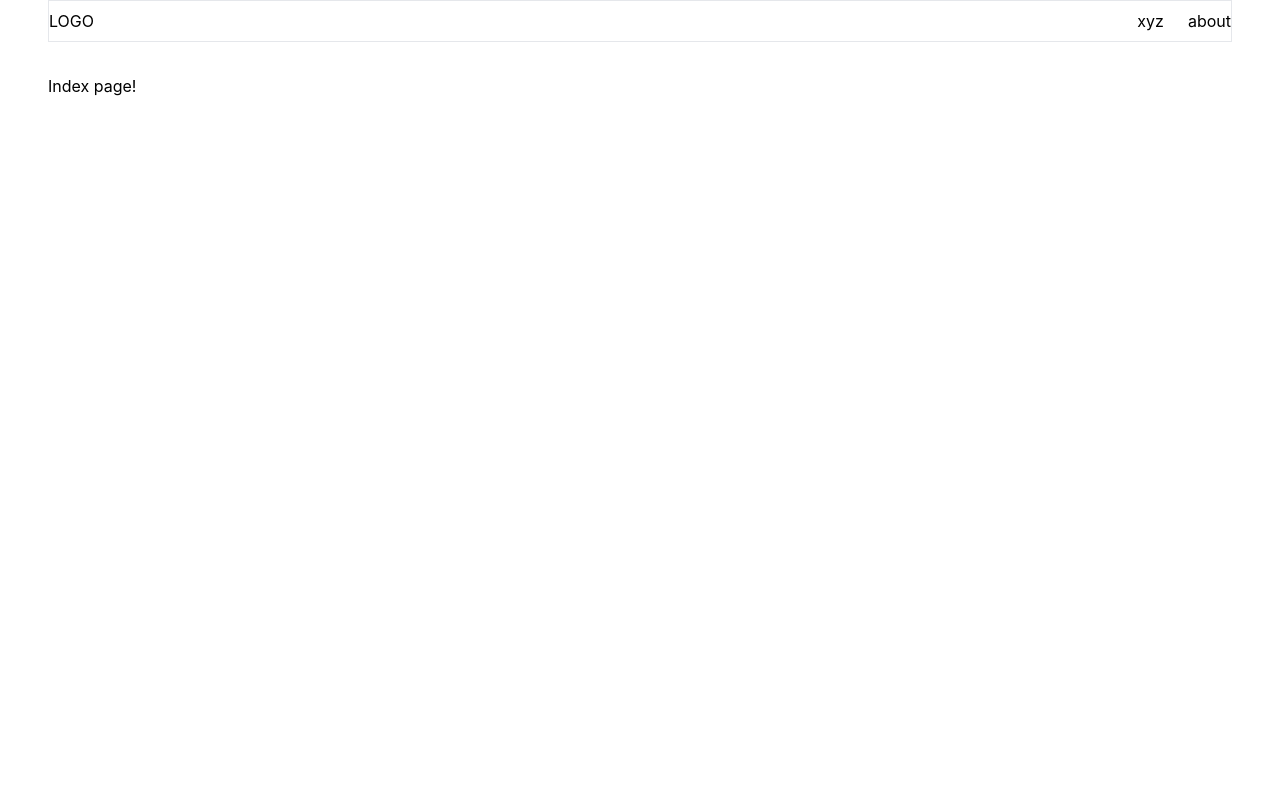
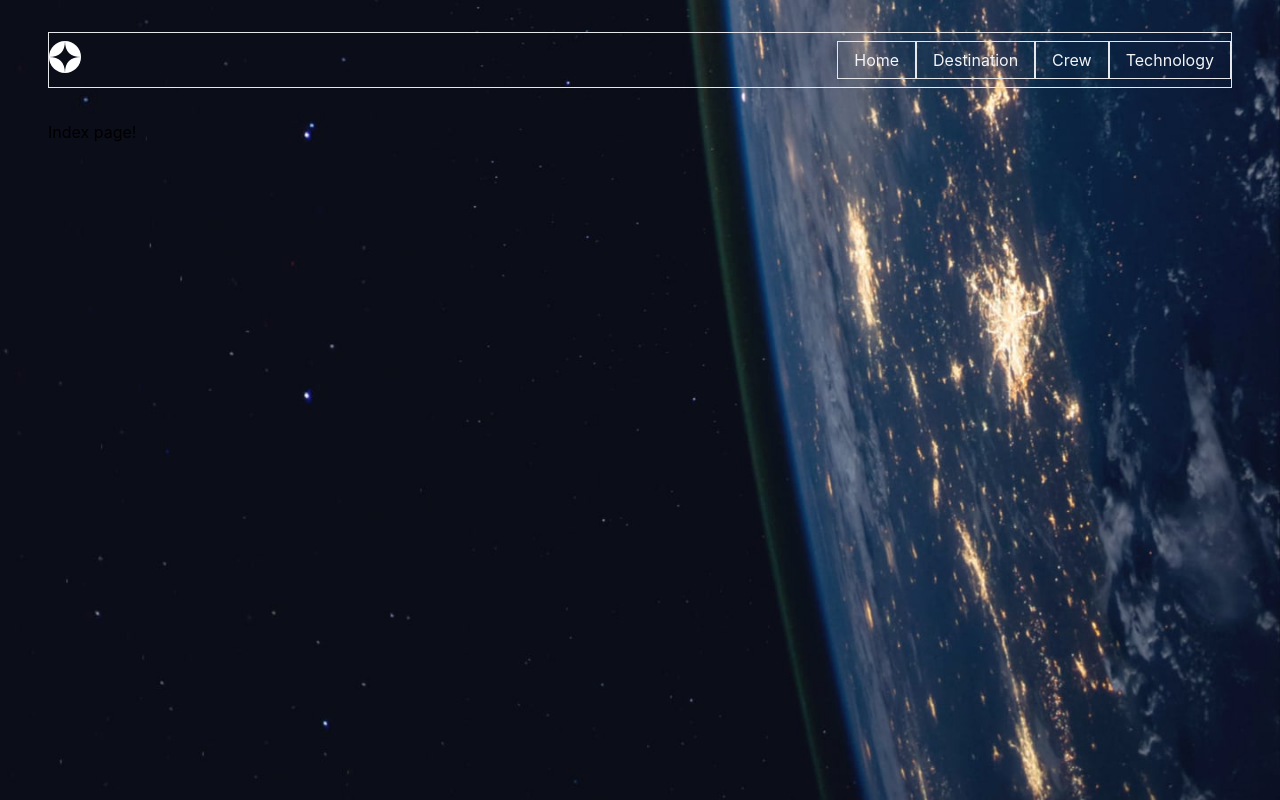
Before and after one commit to ltghc1990/Space-tourism-multi-page-website, a Next.js app: page / in a window 1280 px wide. Built offline with nearby package versions, Linux system fonts and the light colour scheme.

Commit message:
set up the pages routes and added a basic navbar. also added a bg provider for bg

```diff
--- /dev/null
+++ b/components/layout/MobileButtonMenu.jsx
@@ -0,0 +1,35 @@
+import React from "react";
+import Image from "next/image";
+import { Menu } from "@headlessui/react";
+import { navlinks } from "./navlinks";
+import hamburger from "../../public/assets/shared/icon-hamburger.svg";
+import hamburgerClose from "../../public/assets/shared/icon-close.svg";
+
+// need to toggle to close icon
+const MobileButtonMenu = () => {
+  return (
+    <Menu as="div" className="relative w-8 h-8">
+      <Menu.Button>
+        <Image height="32px" width="32px" src={hamburger} alt="menu" />
+      </Menu.Button>
+      <Menu.Items className="absolute right-0 flex flex-col bg-white top-12">
+        {navlinks.map((item) => {
+          return (
+            <Menu.Item key={item.name}>
+              {({ active }) => (
+                <a
+                  className={`${active && "bg-blue-500 text-gray-100"} px-2`}
+                  href={item.link}
+                >
+                  {item.name}
+                </a>
+              )}
+            </Menu.Item>
+          );
+        })}
+      </Menu.Items>
+    </Menu>
+  );
+};
+
+export default MobileButtonMenu;
--- a/components/layout/Navbar.jsx
+++ b/components/layout/Navbar.jsx
@@ -1,15 +1,43 @@
-import React from "react";
+import React, { useContext } from "react";
+import { motion } from "framer-motion";
+import { navlinks } from "./navlinks";
 import Link from "next/link";
+import MobileButtonMenu from "./MobileButtonMenu";
+import Image from "next/image";
+import logo from "../../public/assets/shared/logo.svg";
+
+// the logo is slightly misaligned so fix it
 
 const Navbar = () => {
   return (
-    <div className="flex border py-2 justify-between">
-      <div>
-        <p>LOGO</p>
-      </div>
+    <div className="flex items-center justify-between py-2 border">
+      <Link href="/" passHref>
+        <a>
+          <Image
+            src={logo}
+            width="32px"
+            height="32px"
+            alt="Logo"
+            layout="fixed"
+          />
+        </a>
+      </Link>
       <div className="space-x-6">
-        <button>xyz</button>
-        <button>about</button>
+        {/* adjacent menu that disappears  */}
+        <div className=" md:hidden">
+          <MobileButtonMenu />
+        </div>
+        <div className="hidden text-gray-100 md:block">
+          {navlinks.map((item, index) => {
+            return (
+              <Link href={item.link} passHref key={item.name}>
+                <motion.a className="px-4 py-2 border cursor-pointer">
+                  {item.name}
+                </motion.a>
+              </Link>
+            );
+          })}
+        </div>
       </div>
     </div>
   );
--- a/components/layout/index.jsx
+++ b/components/layout/index.jsx
@@ -1,11 +1,19 @@
-import React from "react";
+import React, { useContext } from "react";
 import Navbar from "./Navbar";
 import Spacing from "../Spacing";
+import { BgContext } from "../../store/BgProvider";
 
+//  context used because the bg is set in the navbar.
 const Layout = ({ children }) => {
+  const { bg } = useContext(BgContext);
+  console.log(bg);
   return (
-    <div className="h-full mx-auto max-w-screen-2xl">
-      <div className="px-4 md:px-8 lg:px-10 xl:px-12">
+    <div className="bg-gray-900">
+      <div
+        className="h-screen px-4 mx-auto bg-center bg-no-repeat bg-cover max-w-screen-2xl md:px-8 lg:px-10 xl:px-12"
+        style={{ backgroundImage: `url(${bg.path})` }}
+      >
+        <Spacing />
         <Navbar />
         <Spacing />
         {children}
--- /dev/null
+++ b/components/layout/navlinks.js
@@ -0,0 +1,22 @@
+export const navlinks = [
+  {
+    name: "Home",
+    link: "/",
+    bgPath: "/assets/home/background-home-desktop.jpg",
+  },
+  {
+    name: "Destination",
+    link: "/Destination",
+    bgPath: "/assets/destination/background-destination-desktop.jpg",
+  },
+  {
+    name: "Crew",
+    link: "/Crew",
+    bgPath: "/assets/crew/background-crew-desktop.jpg",
+  },
+  {
+    name: "Technology",
+    link: "/Technology",
+    bgPath: "/assets/technology/background-technology-desktop.jpg",
+  },
+];
--- a/package.json
+++ b/package.json
@@ -9,6 +9,7 @@
     "lint": "next lint"
   },
   "dependencies": {
+    "@headlessui/react": "^1.4.1",
     "framer-motion": "^5.0.0",
     "next": "12.0.1",
     "react": "17.0.2",
--- /dev/null
+++ b/pages/Crew.js
@@ -0,0 +1,7 @@
+import React from "react";
+
+const Crew = () => {
+  return <div></div>;
+};
+
+export default Crew;
--- /dev/null
+++ b/pages/Destination.js
@@ -0,0 +1,7 @@
+import React from "react";
+
+const Destination = () => {
+  return <div></div>;
+};
+
+export default Destination;
--- /dev/null
+++ b/pages/Technology.js
@@ -0,0 +1,7 @@
+import React from "react";
+
+const Technology = () => {
+  return <div></div>;
+};
+
+export default Technology;
--- a/pages/_app.js
+++ b/pages/_app.js
@@ -1,11 +1,14 @@
 import "../styles/globals.css";
 import Layout from "../components/layout";
+import BgProvider from "../store/BgProvider";
 
 function MyApp({ Component, pageProps }) {
   return (
-    <Layout>
-      <Component {...pageProps} />
-    </Layout>
+    <BgProvider>
+      <Layout>
+        <Component {...pageProps} />
+      </Layout>
+    </BgProvider>
   );
 }
 
--- a/pages/index.js
+++ b/pages/index.js
@@ -2,6 +2,7 @@ export default function Home() {
   return (
     <div>
       <h1>Index page!</h1>
+      <p></p>
     </div>
   );
 }
--- /dev/null
+++ b/store/BgProvider.js
@@ -0,0 +1,32 @@
+import React, { useState, createContext, useEffect } from "react";
+import { useRouter } from "next/router";
+
+import { navlinks } from "../components/layout/navlinks";
+export const BgContext = createContext("lol");
+
+const BgProvider = ({ children }) => {
+  const { asPath } = useRouter();
+
+  // use the router to set the active Nav, and the bg
+
+  const [bg, setBg] = useState("");
+
+  const updateBg = (param) => {
+    navlinks.find((item) => {
+      if (item.link === param) {
+        setBg({ path: item.bgPath });
+      }
+    });
+  };
+
+  // auto update the bg
+  useEffect(() => {
+    updateBg(asPath);
+  }, [asPath]);
+
+  return (
+    <BgContext.Provider value={{ bg, updateBg }}>{children}</BgContext.Provider>
+  );
+};
+
+export default BgProvider;
```
Also changed, not shown: 1 other file (tests, documents, lock files or other folders).
